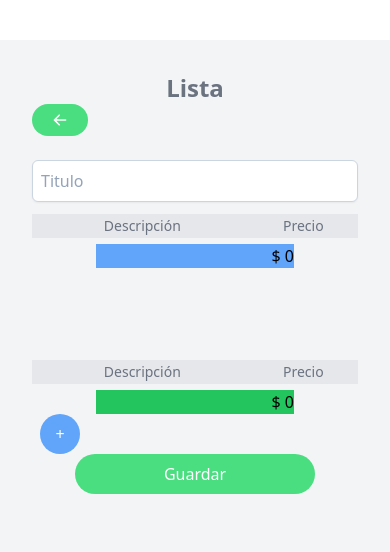
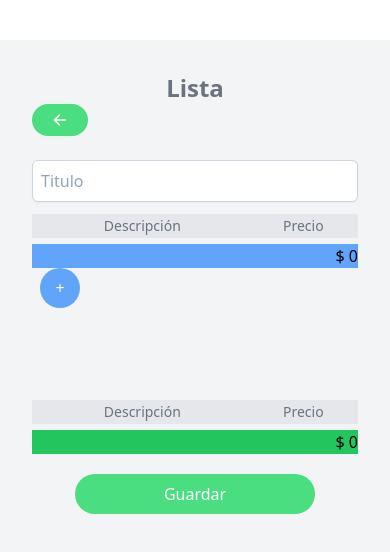
Before and after one commit to AkireL/shopping, a React (Vite) app: page /shopping/create in a window 390 px wide. Shown: the top 552 px of the page. Built offline with nearby package versions, Linux system fonts and the light colour scheme.

Commit message:
Hotfix: Items component props definition

```diff
--- a/src/components/Item.jsx
+++ b/src/components/Item.jsx
@@ -1,10 +1,10 @@
 import { useEffect, useState } from 'react';
 
 function Item(props) {
-  const [unit] = useState(props.unit | 0);
+  const [unit] = useState(props.unit || 0);
   const [description, setDescription] = useState(props.description);
-  const [price, setPrice] = useState(props.price | 0);
-  const [checked, setChecked] = useState(props.checked | false);
+  const [price, setPrice] = useState(props.price || 0);
+  const [checked, setChecked] = useState(props.checked || false);
 
   useEffect(() => {
     props.updateList({
--- a/src/components/Table.jsx
+++ b/src/components/Table.jsx
@@ -35,7 +35,7 @@ function Table(props) {
           </div>
         </div>
       </div>
-      <div className={`text-right xs:text-left mx-16 ${props.head ? props.head : 'bg-blue-400'}`}>
+      <div className={`text-right md:mx-16 ${props.head ? props.head : 'bg-blue-400'}`}>
         ${' '}
         {props.listItems
           .filter((item) => !!item.price)
--- a/src/components/ViewCreate.jsx
+++ b/src/components/ViewCreate.jsx
@@ -113,10 +113,6 @@ function ViewCreate() {
       </label>
       <Table listItems={listItems.filter(item => ! item.checked)} updateList={updateList} deleteItem={deleteItem}></Table>
 
-      <div className='pt-20'>
-        <Table head='bg-green-500' listItems={listItems.filter(item => item.checked)} updateList={updateList} deleteItem={deleteItem}></Table>
-      </div>
-
       <div className="flex flex-row pl-2">
         <button
           className="rounded-full bg-blue-400 text-white h-10 w-10 hover:bg-blue-500"
@@ -126,7 +122,11 @@ function ViewCreate() {
         </button>
       </div>
 
-      <div className="flex flex-col items-center justify-center">
+      <div className='pt-20'>
+        <Table head='bg-green-500' listItems={listItems.filter(item => item.checked)} updateList={updateList} deleteItem={deleteItem}></Table>
+      </div>
+
+      <div className="flex flex-col items-center justify-center mt-5">
         <button
           className="rounded-full bg-green-400 text-white h-10 w-60 hover:bg-green-500 full"
           onClick={handleSave}
@@ -134,6 +134,7 @@ function ViewCreate() {
           Guardar
         </button>
       </div>
+
       <ToastContainer
         position="top-left"
         autoClose={5000}
```
